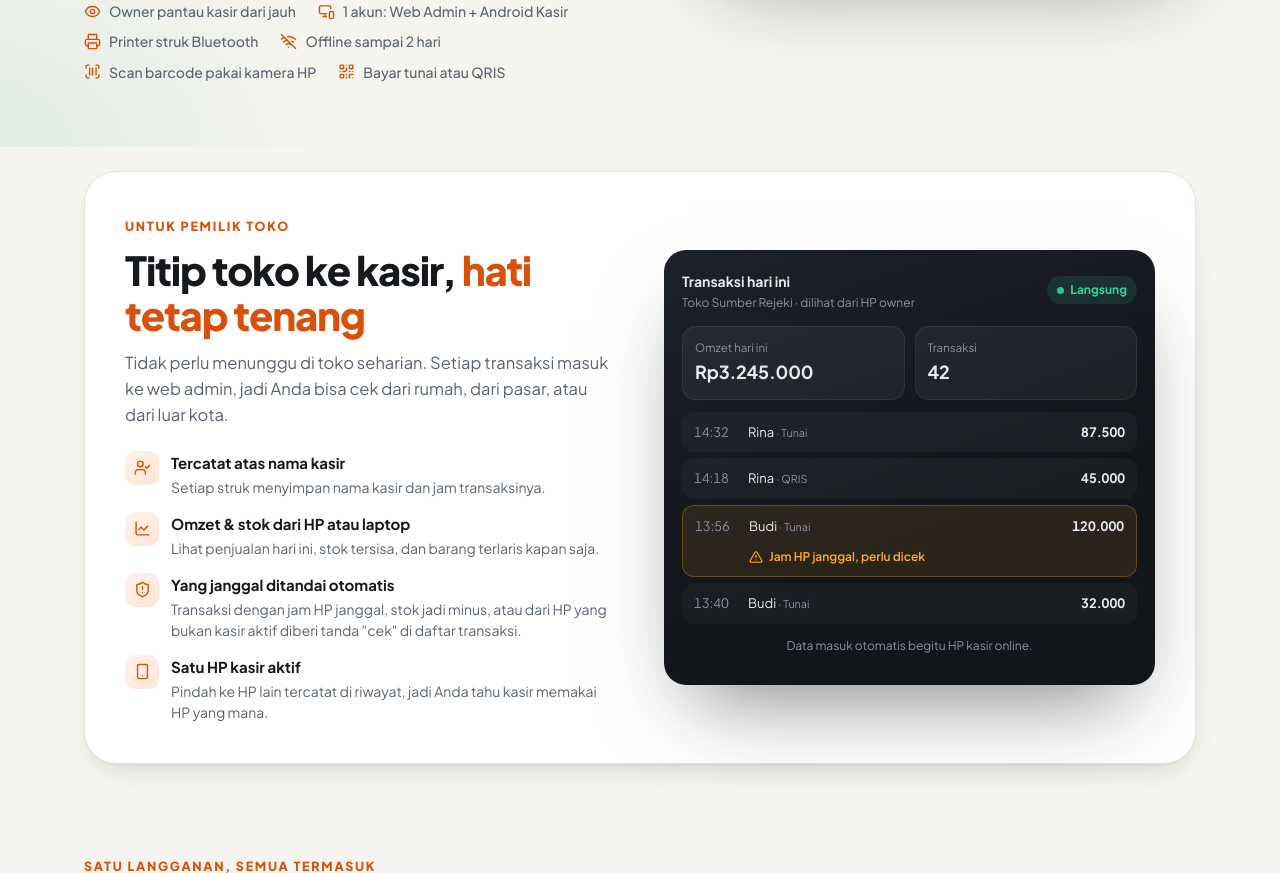
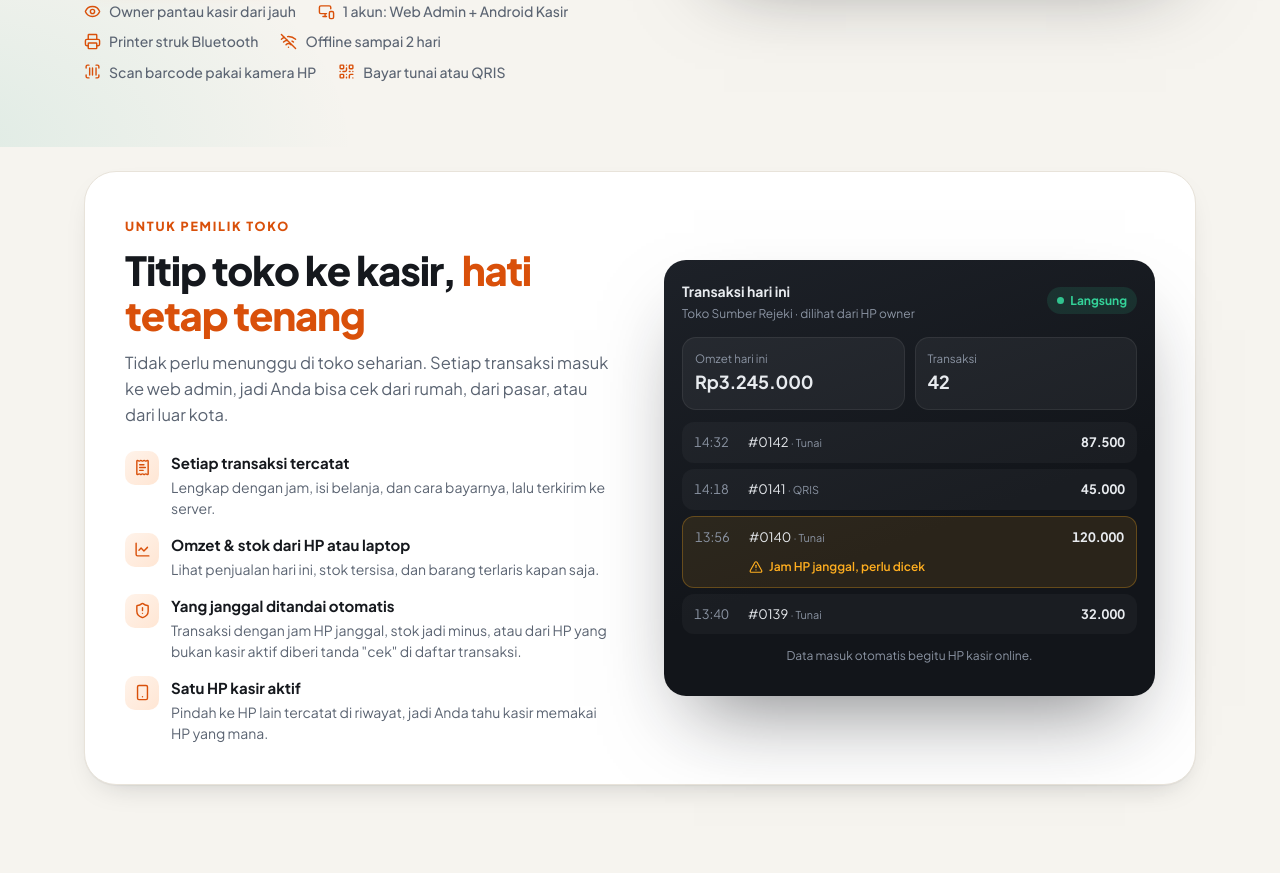
Before and after one commit to Ewin1802/laravel-multiuser, a Laravel app: page / in a window 1280 px wide. Shown: the part 774-1647 px from the top of the page. Run offline with Laravel 12, Linux system fonts and the light colour scheme; data comes from the database, SQL or seed files in the repository; some libraries are stand-ins or nearby versions.

Commit message:
Halaman landing new

```diff
--- a/resources/views/landing.blade.php
+++ b/resources/views/landing.blade.php
@@ -1866,9 +1866,10 @@
                             admin, jadi Anda bisa cek dari rumah, dari pasar, atau dari luar kota.</p>
                         <ul class="trust-list">
                             <li>
-                                <span class="ti"><i data-lucide="user-check"></i></span>
-                                <span><strong>Tercatat atas nama kasir</strong>
-                                    <span class="td">Setiap struk menyimpan nama kasir dan jam transaksinya.</span></span>
+                                <span class="ti"><i data-lucide="receipt-text"></i></span>
+                                <span><strong>Setiap transaksi tercatat</strong>
+                                    <span class="td">Lengkap dengan jam, isi belanja, dan cara bayarnya, lalu
+                                        terkirim ke server.</span></span>
                             </li>
                             <li>
                                 <span class="ti"><i data-lucide="chart-line"></i></span>
@@ -1905,16 +1906,16 @@
                             <div class="os-stat"><small>Transaksi</small><b>42</b></div>
                         </div>
                         <div class="os-rows">
-                            <div class="os-row"><time>14:32</time><span class="who">Rina
+                            <div class="os-row"><time>14:32</time><span class="who">#0142
                                     <small>· Tunai</small></span><b>87.500</b></div>
-                            <div class="os-row"><time>14:18</time><span class="who">Rina
+                            <div class="os-row"><time>14:18</time><span class="who">#0141
                                     <small>· QRIS</small></span><b>45.000</b></div>
-                            <div class="os-row is-flag"><time>13:56</time><span class="who">Budi
+                            <div class="os-row is-flag"><time>13:56</time><span class="who">#0140
                                     <small>· Tunai</small></span><b>120.000</b>
                                 <span class="os-flag"><i data-lucide="triangle-alert"></i>Jam HP janggal, perlu
                                     dicek</span>
                             </div>
-                            <div class="os-row"><time>13:40</time><span class="who">Budi
+                            <div class="os-row"><time>13:40</time><span class="who">#0139
                                     <small>· Tunai</small></span><b>32.000</b></div>
                         </div>
                         <p class="os-foot">Data masuk otomatis begitu HP kasir online.</p>
@@ -2148,7 +2149,7 @@
                     </details>
                     <details>
                         <summary>Saya jarang di toko. Bagaimana memantau kasir?</summary>
-                        <p>Buka Web Admin dari HP atau laptop. Setiap transaksi tampil lengkap dengan nama kasir, jam,
+                        <p>Buka Web Admin dari HP atau laptop. Setiap transaksi tampil lengkap dengan jam, isi belanja,
                             dan cara bayar, begitu HP kasir tersambung internet. Transaksi yang janggal, misalnya jam HP
                             tidak wajar atau stok jadi minus, diberi tanda "cek" supaya mudah ditemukan.</p>
                     </details>
```
